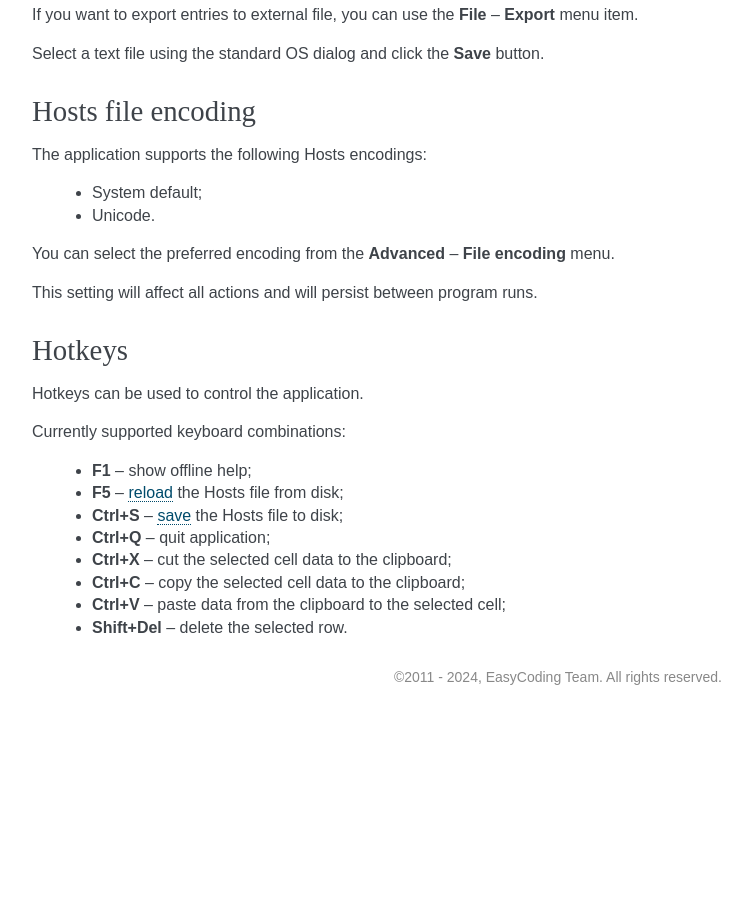
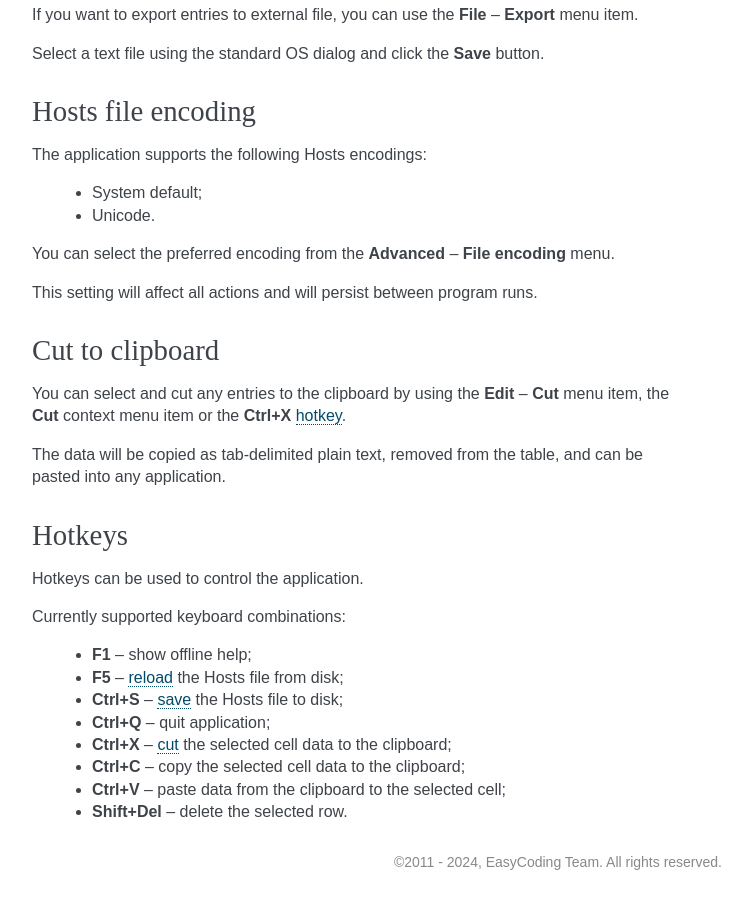
Before and after one commit to xvitaly/mhed, a Sphinx documentation site: the page built from docs/source/using-application.rst, in a window 1280 px wide and 900 px high, scrolled down 1041 px. Shown: the whole window, without its empty margins (388-1140 px from the left). Built offline with Sphinx 7.4.7, drawn with Linux system fonts in a browser that asks for light colours; before the commit the page ends 1756 px from its top, so only the background shows below that.

Commit message:
Added information about cut entries to the clipboard to the "Using application" documentation page.

```diff
--- a/docs/source/using-application.rst
+++ b/docs/source/using-application.rst
@@ -82,6 +82,16 @@ You can select the preferred encoding from the **Advanced** -- **File encoding**
 
 This setting will affect all actions and will persist between program runs.
 
+.. index:: clipboard, cut to clipboard
+.. _usage-clipboard-cut:
+
+Cut to clipboard
+===============================
+
+You can select and cut any entries to the clipboard by using the **Edit** -- **Cut** menu item, the **Cut** context menu item or the **Ctrl+X** :ref:`hotkey <usage-hotkeys>`.
+
+The data will be copied as tab-delimited plain text, removed from the table, and can be pasted into any application.
+
 .. index:: keys, hotkeys, keyboard
 .. _usage-hotkeys:
 
@@ -96,7 +106,7 @@ Currently supported keyboard combinations:
   * **F5** -- :ref:`reload <usage-reload>` the Hosts file from disk;
   * **Ctrl+S** -- :ref:`save <usage-save>` the Hosts file to disk;
   * **Ctrl+Q** -- quit application;
-  * **Ctrl+X** -- cut the selected cell data to the clipboard;
+  * **Ctrl+X** -- :ref:`cut <usage-clipboard-cut>` the selected cell data to the clipboard;
   * **Ctrl+C** -- copy the selected cell data to the clipboard;
   * **Ctrl+V** -- paste data from the clipboard to the selected cell;
   * **Shift+Del** -- delete the selected row.
```
Also changed, not shown: 1 other file.
